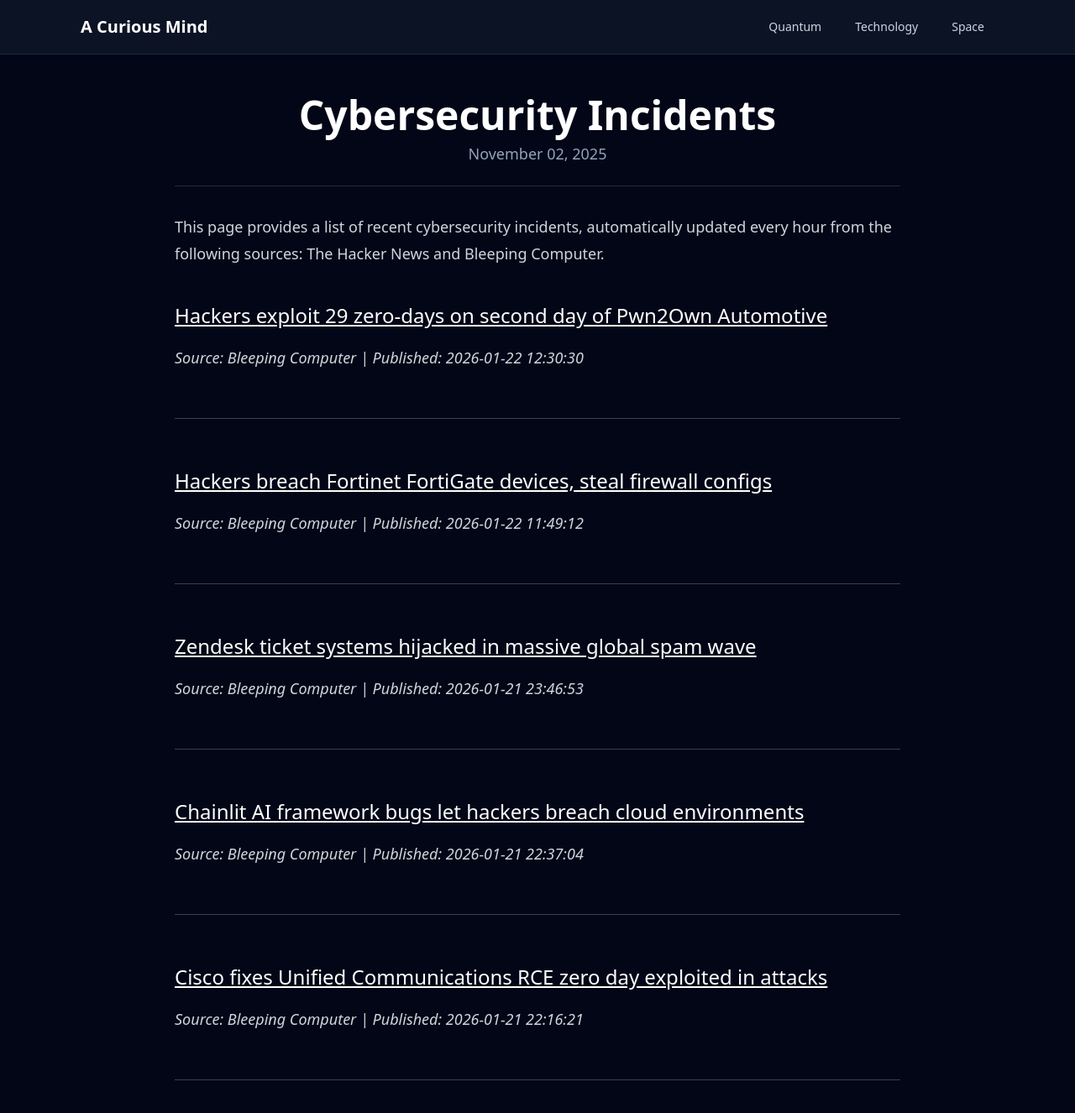
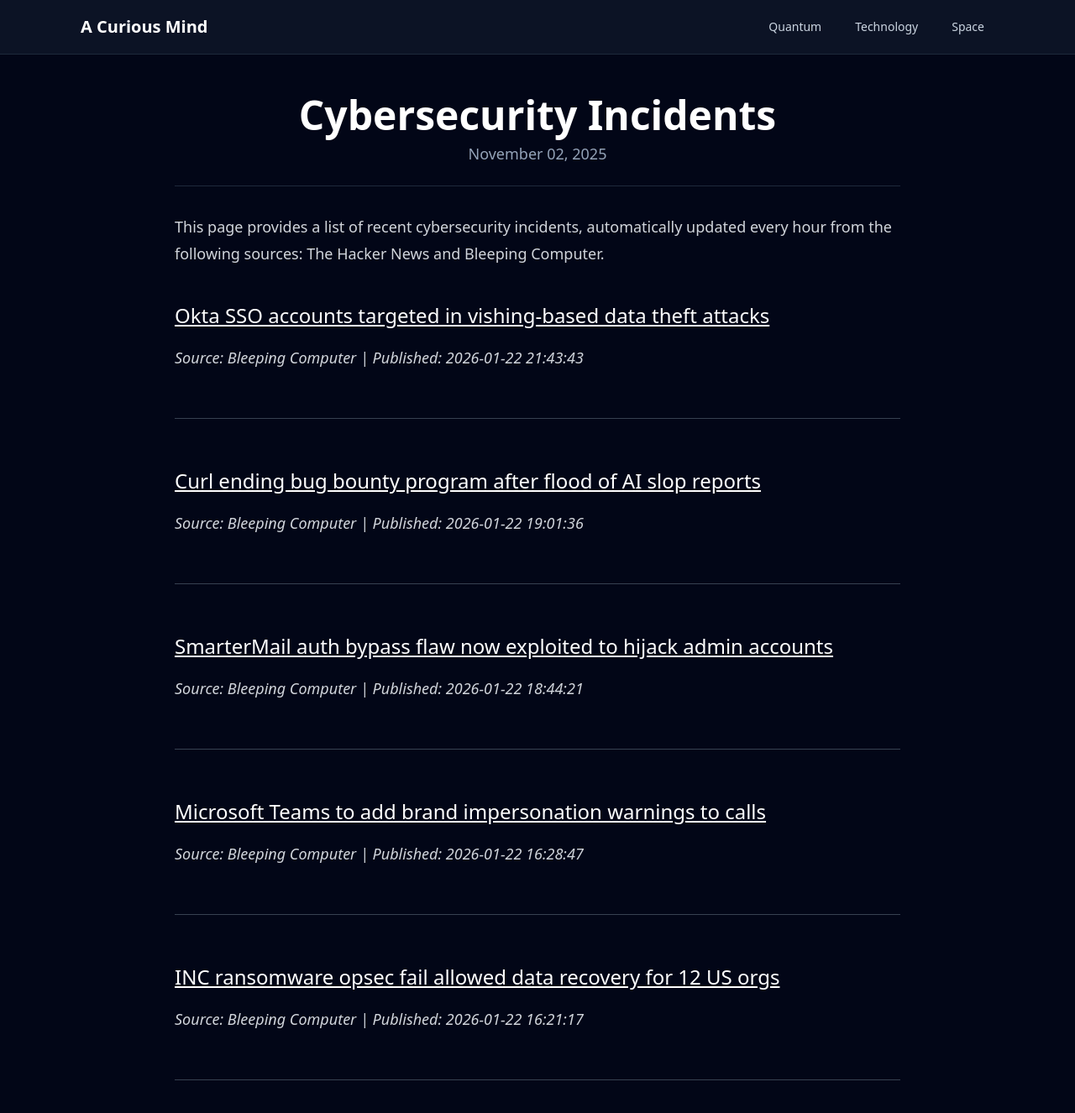
Before and after one commit to onehl7/onehl7.github.io, a Jekyll site: the page built from _posts/2025-11-02-cybersecurity-incidents.md, in a window 1280 px wide and 1400 px high. Shown: the top 1326 px of the window at 84% size. Built offline with Jekyll 4.4.1, drawn with Linux system fonts in a browser that asks for light colours; nearby versions of some CDN libraries.

Commit message:
Update news data

```diff
--- a/_data/news.json
+++ b/_data/news.json
@@ -1,32 +1,32 @@
 [
   {
     "source": "Bleeping Computer",
-    "title": "Hackers exploit 29 zero-days on second day of Pwn2Own Automotive",
-    "link": "https://www.bleepingcomputer.com/news/security/hackers-exploit-29-zero-day-vulnerabilities-on-second-day-of-pwn2own-automotive/",
-    "published": "2026-01-22 12:30:30"
+    "title": "Okta SSO accounts targeted in vishing-based data theft attacks",
+    "link": "https://www.bleepingcomputer.com/news/security/okta-sso-accounts-targeted-in-vishing-based-data-theft-attacks/",
+    "published": "2026-01-22 21:43:43"
   },
   {
     "source": "Bleeping Computer",
-    "title": "Hackers breach Fortinet FortiGate devices, steal firewall configs",
-    "link": "https://www.bleepingcomputer.com/news/security/hackers-breach-fortinet-fortigate-devices-steal-firewall-configs/",
-    "published": "2026-01-22 11:49:12"
+    "title": "Curl ending bug bounty program after flood of AI slop reports",
+    "link": "https://www.bleepingcomputer.com/news/security/curl-ending-bug-bounty-program-after-flood-of-ai-slop-reports/",
+    "published": "2026-01-22 19:01:36"
   },
   {
     "source": "Bleeping Computer",
-    "title": "Zendesk ticket systems hijacked in massive global spam wave",
-    "link": "https://www.bleepingcomputer.com/news/security/zendesk-ticket-systems-hijacked-in-massive-global-spam-wave/",
-    "published": "2026-01-21 23:46:53"
+    "title": "SmarterMail auth bypass flaw now exploited to hijack admin accounts",
+    "link": "https://www.bleepingcomputer.com/news/security/smartermail-auth-bypass-flaw-now-exploited-to-hijack-admin-accounts/",
+    "published": "2026-01-22 18:44:21"
   },
   {
     "source": "Bleeping Computer",
-    "title": "Chainlit AI framework bugs let hackers breach cloud environments",
-    "link": "https://www.bleepingcomputer.com/news/security/chainlit-ai-framework-bugs-let-hackers-breach-cloud-environments/",
-    "published": "2026-01-21 22:37:04"
+    "title": "Microsoft Teams to add brand impersonation warnings to calls",
+    "link": "https://www.bleepingcomputer.com/news/microsoft/microsoft-teams-to-add-brand-impersonation-warnings-to-calls/",
+    "published": "2026-01-22 16:28:47"
   },
   {
     "source": "Bleeping Computer",
-    "title": "Cisco fixes Unified Communications RCE zero day exploited in attacks",
-    "link": "https://www.bleepingcomputer.com/news/security/cisco-fixes-unified-communications-rce-zero-day-exploited-in-attacks/",
-    "published": "2026-01-21 22:16:21"
+    "title": "INC ransomware opsec fail allowed data recovery for 12 US orgs",
+    "link": "https://www.bleepingcomputer.com/news/security/inc-ransomware-opsec-fail-allowed-data-recovery-for-12-us-orgs/",
+    "published": "2026-01-22 16:21:17"
   }
 ]
```
